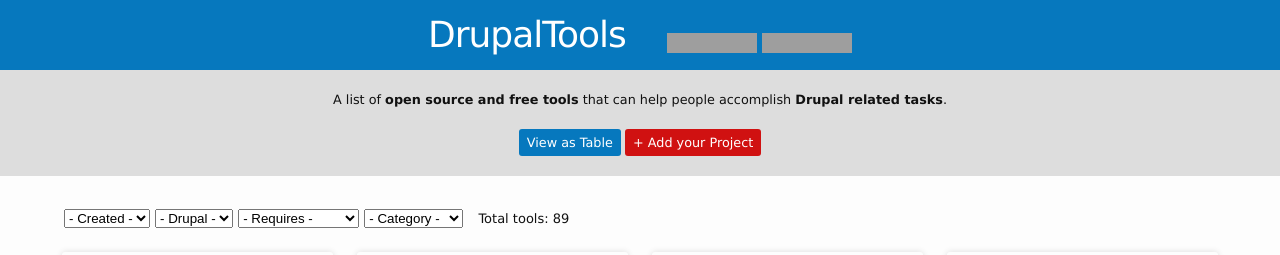
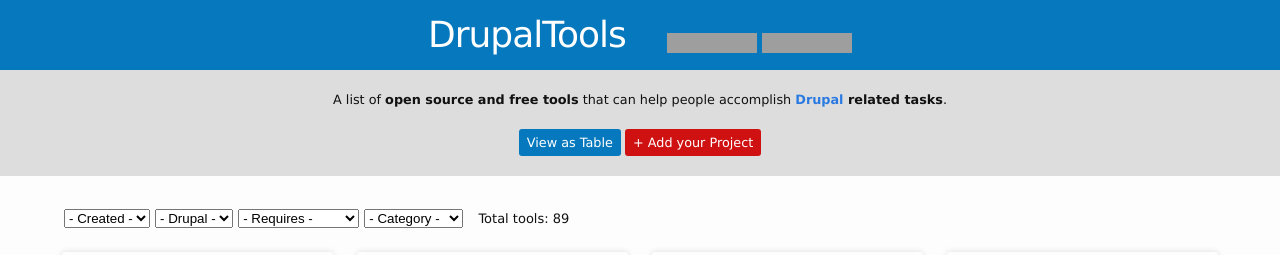
Before and after one commit to drupaltools/drupaltools.github.io, a Jekyll site: the page built from index.html, in a window 1280 px wide and 900 px high. Shown: the top 255 px of the window. Built offline with Jekyll 4.4.1, drawn with Linux system fonts in a browser that asks for light colours; some of the changed lines change nothing that is shown; grey boxes are pictures that could not be loaded.

Commit message:
Track hashtags

```diff
--- a/_includes/description.html
+++ b/_includes/description.html
@@ -1,4 +1,4 @@
-A list of <b>open source and free tools</b> that can help people accomplish <b>Drupal related tasks</b>.
+A list of <b>open source and free tools</b> that can help people accomplish <b><a href="#WhatIsDrupal">Drupal</a> related tasks</b>.
 
 <div class='buttons'>
   <a class='button table-visible' href='/table'>View as Table</a><a class='button tiles-visible' href='/'>View as Tiles</a>
--- a/_includes/footer.html
+++ b/_includes/footer.html
@@ -33,6 +33,9 @@
   })(window,document,'script','https://www.google-analytics.com/analytics.js','ga');
 
   ga('create', 'UA-6649652-57', 'auto');
-  ga('send', 'pageview');
+  ga('send', 'pageview', {
+    'page': location.pathname + location.search  + location.hash
+  });
+
 
 </script>
--- a/_includes/head.html
+++ b/_includes/head.html
@@ -20,8 +20,8 @@
   <!-- Open Graph data -->
   <meta property="og:title" content="DrupalTools" />
   <meta property="og:type" content="website" />
-  <meta property="og:url" content="https://www.drupaltools.com/" />
-  <meta property="og:image" content="https://www.drupaltools.com/images/logo.png" />
+  <meta property="og:url" content="https://www.drupaltools.github.io/" />
+  <meta property="og:image" content="https://www.drupaltools.github.io/images/logo.png" />
   <meta property="og:description" content="Drupaltools is a list of open-source tools used for Drupal related tasks." />
 
   <!-- Favicons -->
```
